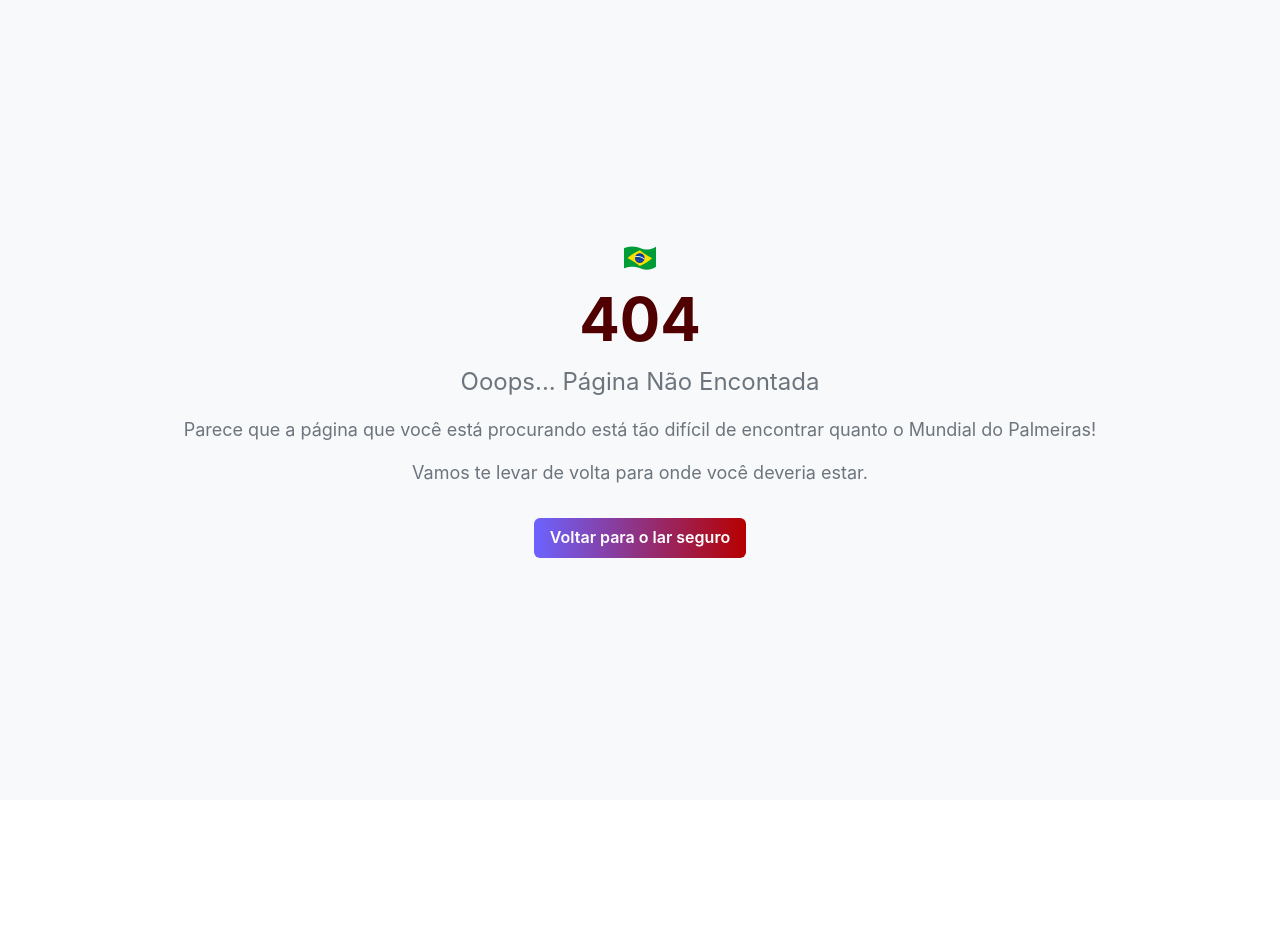
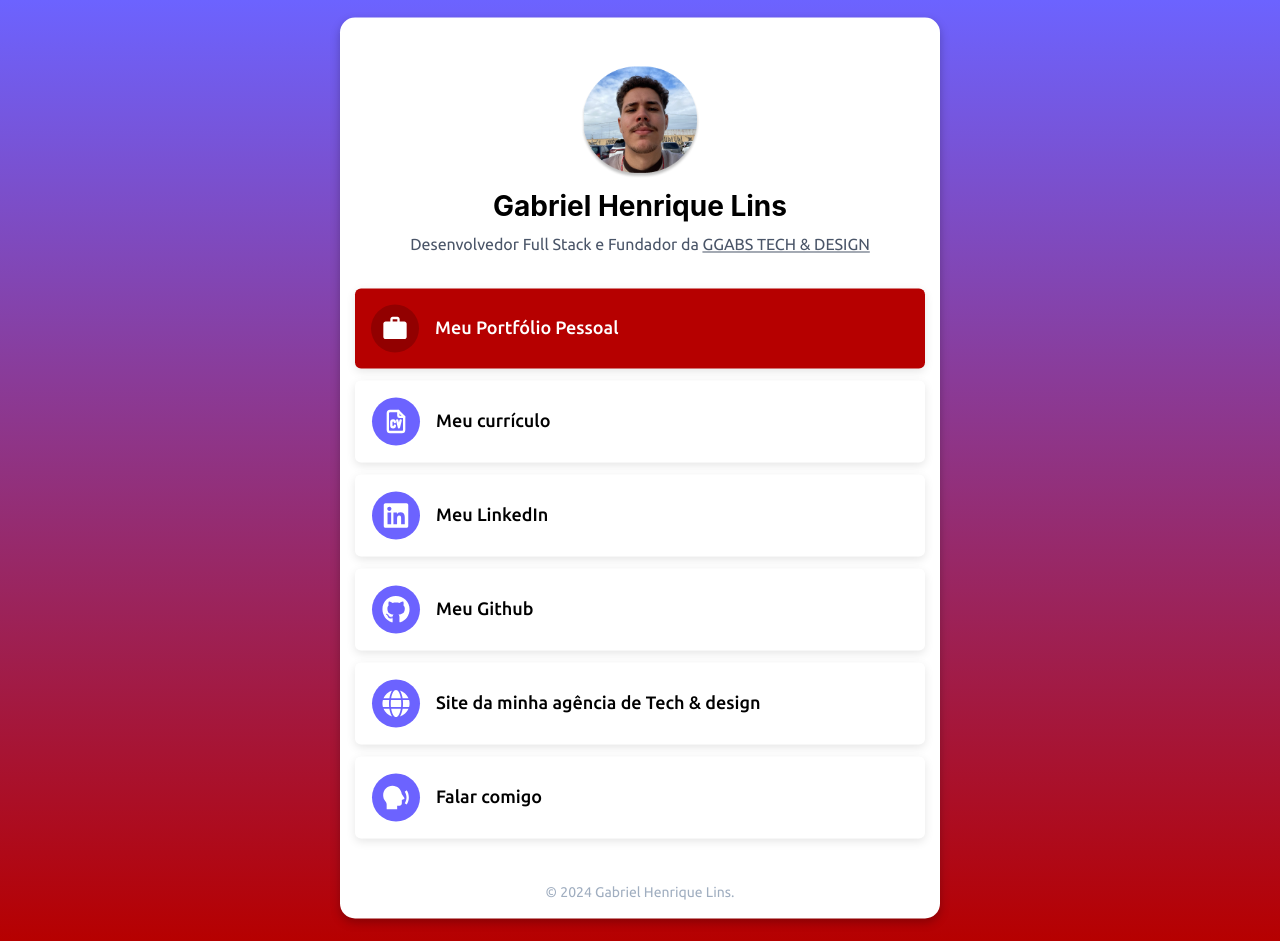
Before and after one commit to gabrielhilins/Portfolio, a React (Vite) app: page /links in a window 1280 px wide. Before the commit the page ends 800 px from the top, so only its background shows below. Built offline with nearby package versions, Linux system fonts and the light colour scheme.

Commit message:
Adicionando rota com os principais links

```diff
--- a/src/App.jsx
+++ b/src/App.jsx
@@ -10,6 +10,7 @@
 import Talk from "./pages/Talk";
 import useColorModeBasedOnTime from './components/ColorModeBasedOnTime.jsx'
 import './App.css'
+import Links from "./pages/Links.jsx";
 
 
 
@@ -21,6 +22,7 @@
 
         <Routes>
             <Route path='/' element={<Home />} />
+            <Route path='/links' element={<Links />} />
             <Route path='/projects' element={<Projects />} />
             <Route path='/certificates' element={<Certificates />} />
             <Route path='/experiences' element={<Experiences />} />
--- a/src/components/ModalPostLinkedin.jsx
+++ b/src/components/ModalPostLinkedin.jsx
@@ -11,6 +11,7 @@
   import { useTranslation } from "react-i18next";
   import { useEffect } from "react";
 
+  // eslint-disable-next-line react/prop-types
   const ModalPostLinkedin = ({ isOpen, onClose, linkedinPostUrl }) => {
     const { t } = useTranslation();
 
--- a/src/components/ModalResume.jsx
+++ b/src/components/ModalResume.jsx
@@ -1,3 +1,4 @@
+/* eslint-disable react/prop-types */
 
 import {
   Modal,
--- a/src/pages/Experiences.jsx
+++ b/src/pages/Experiences.jsx
@@ -95,7 +95,7 @@
           >
             <div className="timeline-element-content">
               <h3 className="timeline-element-title">{t("voluntariado_recnplay")}</h3>
-              <h4 className="timeline-element-subtitle">Rec'n'play</h4>
+              <h4 className="timeline-element-subtitle">Rec&apos;n&apos;play</h4>
               <p>{t("event_reception")}</p>
               <span className="timeline-element-date" style={dateStyle}>10/2023</span>
             </div>
--- a/src/pages/Home.jsx
+++ b/src/pages/Home.jsx
@@ -33,7 +33,7 @@
 import ModalAboutMe from "../components/ModalAboutMe";
 
 function Home() {
-  const { t, i18n } = useTranslation();
+  const { t } = useTranslation();
   const {
     isOpen: isOpenResume,
     onOpen: onOpenResume,
@@ -46,7 +46,7 @@
     onClose: onCloseAboutMe,
   } = useDisclosure(); // Para Modal About Me
 
-  const { colorMode, toggleColorMode } = useColorMode();
+  const { colorMode } = useColorMode();
 
 
   return (
@@ -59,7 +59,7 @@
         alignItems="center"
       >
         <Box
-          width={{ base: "100%", sm: "90%", md: "80%", lg: "453px" }} // Ajuste responsivo
+         width={{ base: "100%", sm: "90%", md: "80%", lg: "600px" }}
           maxWidth="100%"
           backgroundColor={colorMode === "light" ? "white" : "#1D1C1C"}
           padding="15px"
--- /dev/null
+++ b/src/pages/Links.jsx
@@ -0,0 +1,208 @@
+import { useState } from "react";
+import { FaGithub, FaGlobe, FaLinkedin } from "react-icons/fa";
+import { TbFileCv } from "react-icons/tb";
+import { RiSpeakFill } from "react-icons/ri";
+import { MdWork } from "react-icons/md";
+import {
+  Box,
+  Flex,
+  Center,
+  VStack,
+  Image,
+  Heading,
+  Text,
+  Link,
+  HStack,
+  Icon,
+  useColorMode,
+  useDisclosure,
+} from "@chakra-ui/react";
+import FotoGabriel from "../img/FotoGabriel.png";
+import ModalResume from "../components/ModalResume";
+
+const Links = () => {
+  const [hoveredIndex, setHoveredIndex] = useState(null);
+  const { colorMode } = useColorMode();
+  const { isOpen, onOpen, onClose } = useDisclosure();
+
+  const agencyLinks = [
+    {
+      id: 1,
+      title: "Meu Portfólio Pessoal",
+      url: "/",
+      icon: MdWork,
+      color: colorMode === "light" ? "#6C63FF" : "#2E24D3",
+      highlight: true,
+    },
+    {
+      id: 2,
+      title: "Meu currículo",
+      url: null,
+      icon: TbFileCv,
+      color: colorMode === "light" ? "#6C63FF" : "#2E24D3",
+      highlight: false,
+    },
+    {
+      id: 3,
+      title: "Meu LinkedIn",
+      url: "https://www.linkedin.com/in/gabriel-henrique-lins/",
+      icon: FaLinkedin,
+      color: colorMode === "light" ? "#6C63FF" : "#2E24D3",
+      highlight: false,
+    },
+    {
+      id: 4,
+      title: "Meu Github",
+      url: "https://www.github.com/gabrielhilins",
+      icon: FaGithub,
+      color: colorMode === "light" ? "#6C63FF" : "#2E24D3",
+      highlight: false,
+    },
+    {
+      id: 5,
+      title: "Site da minha agência de Tech & design",
+      url: "https://www.ggabstechdesign.com.br/",
+      icon: FaGlobe,
+      color: colorMode === "light" ? "#6C63FF" : "#2E24D3",
+      highlight: false,
+    },
+    {
+      id: 5,
+      title: "Falar comigo",
+      url: "/talk",
+      icon: RiSpeakFill,
+      color: colorMode === "light" ? "#6C63FF" : "#2E24D3",
+      highlight: false,
+    },
+  ];
+
+  return (
+    <div className="container">
+      <Flex
+        direction="column"
+        padding="20px"
+        boxSizing="border-box"
+        justifyContent="center"
+        alignItems="center"
+        minHeight="100vh"
+      >
+        <Box
+          width={{ base: "100%", sm: "90%", md: "80%", lg: "600px" }}
+          maxWidth="100%"
+          backgroundColor={colorMode === "light" ? "white" : "#1D1C1C"}
+          padding="15px"
+          color={colorMode === "light" ? "black" : "white"}
+          textAlign="center"
+          display="flex"
+          flexDirection="column"
+          alignItems="center"
+          borderRadius="15px"
+          boxShadow="0px 4px 10px rgba(0, 0, 0, 0.25)"
+          overflow="visible"
+          animation="floating 3s ease-in-out infinite"
+        >
+          <VStack spacing={2} align="center" mb={8} mt="30px">
+            <Image
+              src={FotoGabriel}
+              alt="Gabriel Henrique Lins"
+              objectFit="contain"
+              w={{ base: "80px", sm: "100px", md: "120px" }}
+              h={{ base: "80px", sm: "100px", md: "120px" }}
+              borderRadius="full"
+            />
+            <Heading
+              as="h1"
+              fontSize={{ base: "20px", sm: "24px", md: "28px" }}
+              fontWeight="700"
+            >
+              Gabriel Henrique Lins
+            </Heading>
+            <Text fontSize={{ base: "12px", sm: "14px", md: "16px" }} color="gray.600">
+              Desenvolvedor Full Stack e Fundador da{" "}
+              <Link
+                href="https://www.ggabstechdesign.com.br/"
+                isExternal
+                target="_blank"
+                rel="noopener noreferrer"
+                color="gray.600"
+                textDecoration="underline"
+                _hover={{
+                  color: colorMode === "light" ? "#6C63FF" : "#2E24D3",
+                  textDecoration: "underline",
+                }}
+              >
+                GGABS TECH & DESIGN
+              </Link>
+            </Text>
+          </VStack>
+
+          <VStack spacing={3} mb={6} w="100%">
+            {agencyLinks.map((link, index) => (
+              <Link
+                key={link.id}
+                as={link.url ? "a" : "button"}
+                href={link.url}
+                onClick={link.url ? undefined : onOpen}
+                isExternal={link.url && link.url.startsWith("http")}
+                target={link.url ? "_blank" : undefined}
+                rel={link.url ? "noopener noreferrer" : undefined}
+                w="100%"
+                p={{ base: 3, md: 4 }}
+                borderRadius="md"
+                bg={link.highlight ? "#B60000" : "rgba(255, 255, 255, 0.05)"}
+                color="white"
+                fontWeight="500"
+                border={link.highlight ? "none" : "1px solid rgba(255, 255, 255, 0.1)"}
+                boxShadow="0 3px 10px rgba(0, 0, 0, 0.1)"
+                transition="all 0.3s ease"
+                _hover={{
+                  transform: "translateY(-2px) scale(1.03)",
+                  boxShadow: "0 6px 14px rgba(0, 0, 0, 0.2)",
+                }}
+                onMouseEnter={() => setHoveredIndex(index)}
+                onMouseLeave={() => setHoveredIndex(null)}
+                aria-label={link.title}
+              >
+                <HStack spacing={4}>
+                  <Center
+                    w={{ base: "36px", sm: "44px", md: "48px" }}
+                    h={{ base: "36px", sm: "44px", md: "48px" }}
+                    borderRadius="full"
+                    bg={link.highlight ? "rgba(0, 0, 0, 0.2)" : link.color}
+                    color="white"
+                    transition="transform 0.3s ease"
+                    transform={hoveredIndex === index ? "scale(1.1)" : "scale(1)"}
+                  >
+                    <Icon as={link.icon} boxSize={{ base: 6, md: 7 }} />
+                  </Center>
+                  <Text
+                    fontSize={{ base: "14px", sm: "16px", md: "18px" }}
+                    color={
+                      link.highlight
+                        ? "white"
+                        : colorMode === "light"
+                        ? "black"
+                        : "#2E24D3"
+                    }
+                  >
+                    {link.title}
+                  </Text>
+                </HStack>
+              </Link>
+            ))}
+          </VStack>
+
+          <ModalResume isOpen={isOpen} onClose={onClose} />
+
+          <Center mt={5}>
+            <Text fontSize={{ base: "10px", sm: "12px", md: "14px" }} color="gray.400">
+              © {new Date().getFullYear()} Gabriel Henrique Lins.
+            </Text>
+          </Center>
+        </Box>
+      </Flex>
+    </div>
+  );
+};
+
+export default Links;
--- a/src/pages/Projects.jsx
+++ b/src/pages/Projects.jsx
@@ -1,3 +1,4 @@
+/* eslint-disable react/prop-types */
 import {
   Box,
   Flex,
@@ -43,10 +44,9 @@
 
 const Projects = () => {
   const { t } = useTranslation();
-  const { colorMode } = useColorMode();
+  useColorMode();
   const [isModalOpen, setIsModalOpen] = useState(false);
 
-  const openRecDaTerraModal = () => setIsModalOpen(true);
 
   const marvelURL = "https://youtu.be/QvnORPjHWNM";
   const inepURL = "https://youtu.be/76q_v6AGyF0";
```
